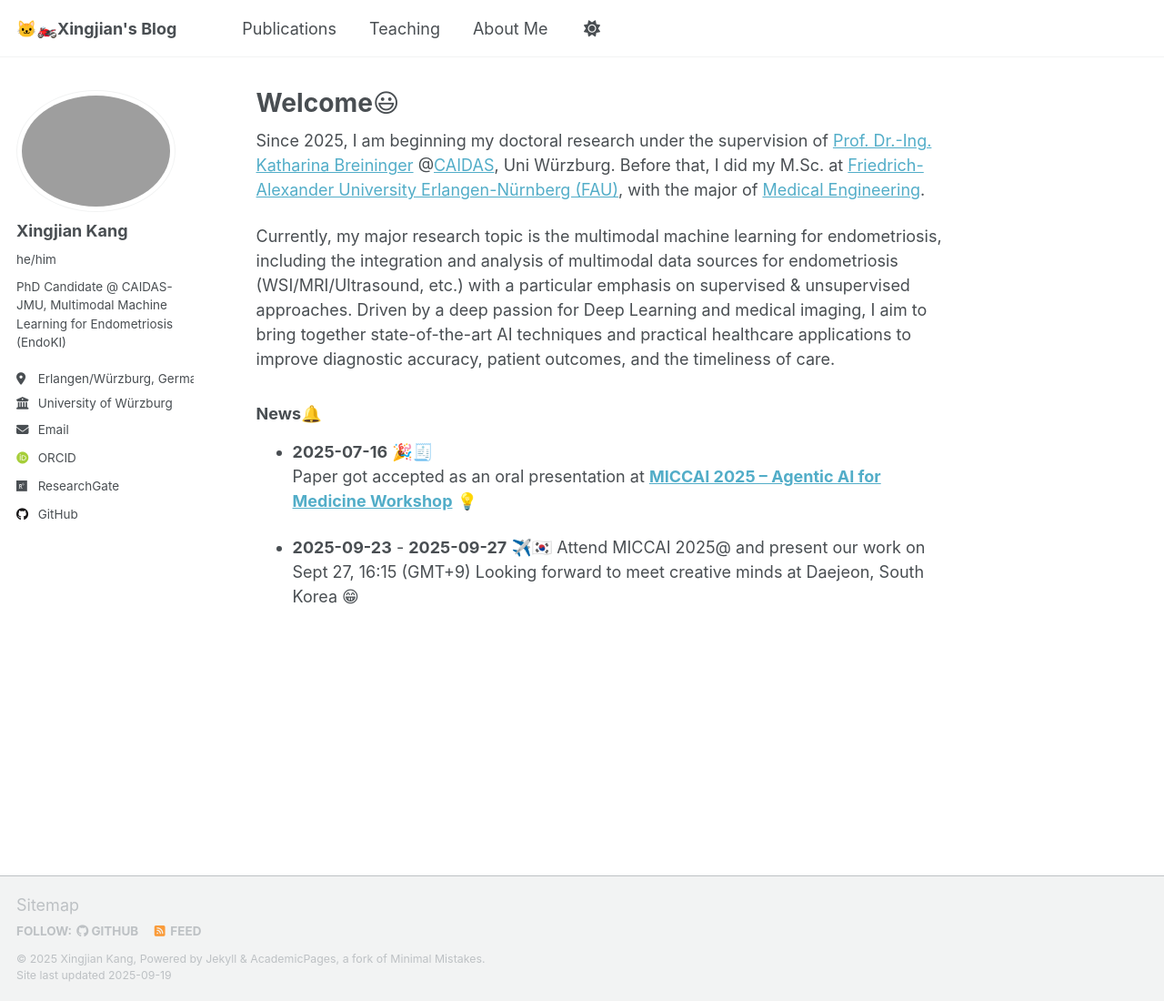
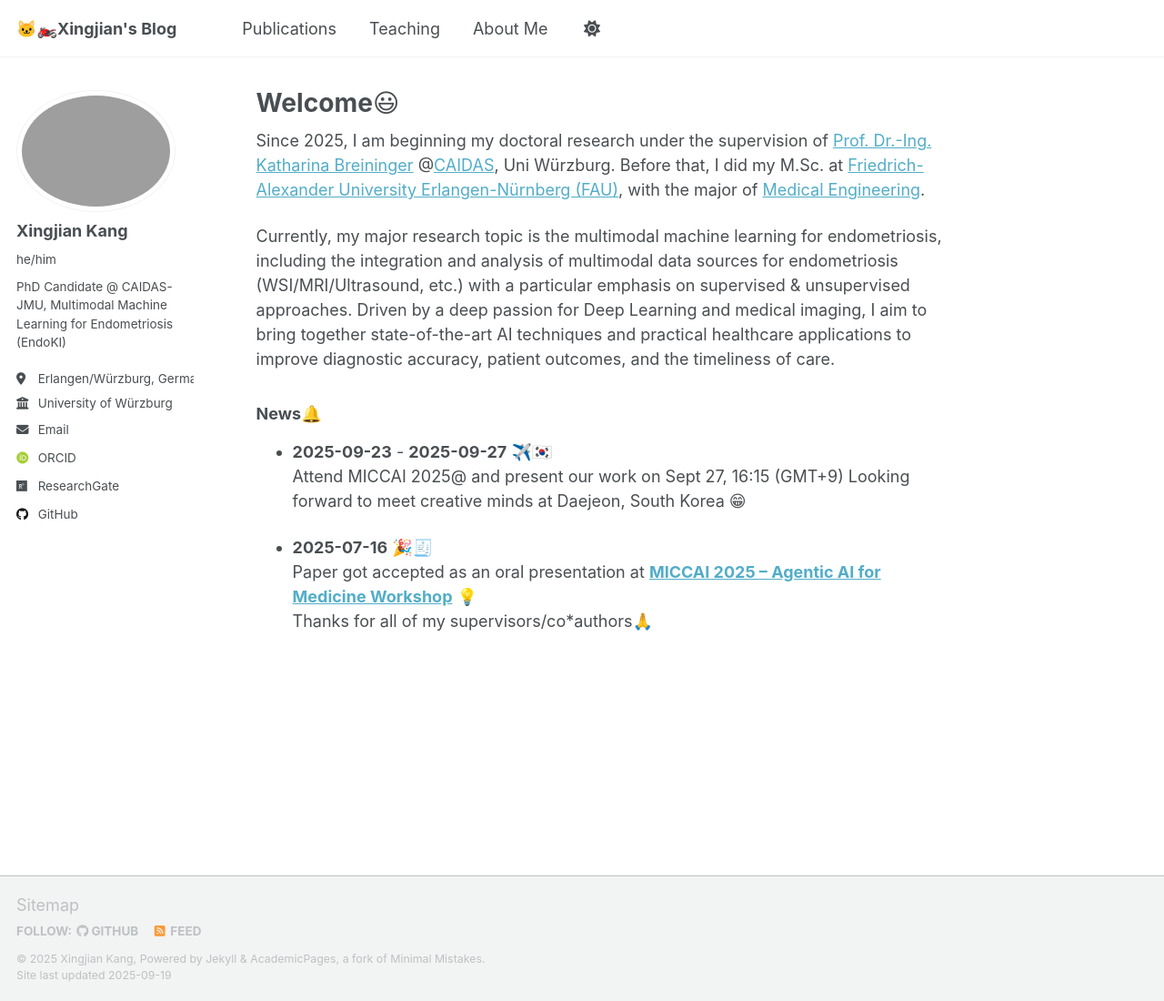
Before and after one commit to TrevorKang/TrevorKang.github.io, a Jekyll site: the page built from _pages/about.md, in a window 1280 px wide and 1100 px high. Shown: the whole window at 91% size. Built offline with Jekyll 4.4.1, drawn with Linux system fonts in a browser that asks for light colours; some web fonts are replaced; a script that is not in the unit is left out.

Commit message:
change news

```diff
--- a/_pages/about.md
+++ b/_pages/about.md
@@ -12,10 +12,11 @@ Since 2025, I am beginning my doctoral research under the supervision of [Prof.
 Currently, my major research topic is the multimodal machine learning for endometriosis, including the integration and analysis of multimodal data sources for endometriosis (WSI/MRI/Ultrasound, etc.) with a particular emphasis on supervised & unsupervised approaches. Driven by a deep passion for Deep Learning and medical imaging, I aim to bring together state-of-the-art AI techniques and practical healthcare applications to improve diagnostic accuracy, patient outcomes, and the timeliness of care.
 
 ### News🔔
-- **2025-07-16** 🎉🧾
-  Paper got accepted as an oral presentation at **[MICCAI 2025 – Agentic AI for Medicine Workshop](https://miccai-agentic-ai.github.io/)** 💡
-
-
 - **2025-09-23** - **2025-09-27** ✈️🇰🇷
   Attend MICCAI 2025@ and present our work on Sept 27, 16:15 (GMT+9)
   Looking forward to meet creative minds at Daejeon, South Korea 😁
+
+
+- **2025-07-16** 🎉🧾
+  Paper got accepted as an oral presentation at **[MICCAI 2025 – Agentic AI for Medicine Workshop](https://miccai-agentic-ai.github.io/)** 💡
+  Thanks for all of my supervisors/co*authors🙏
```
